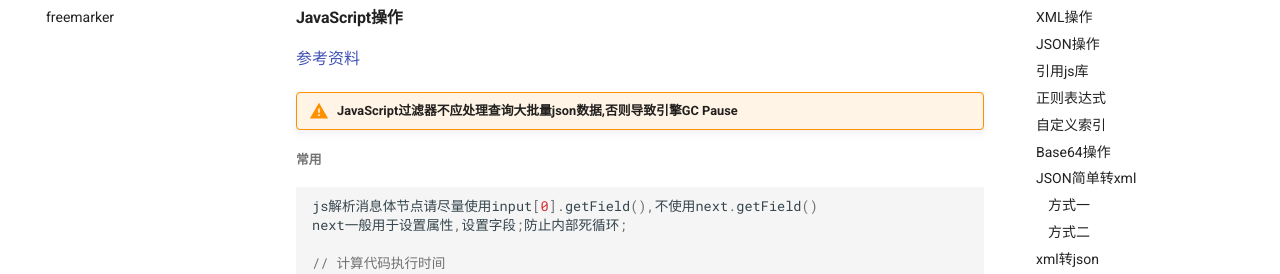
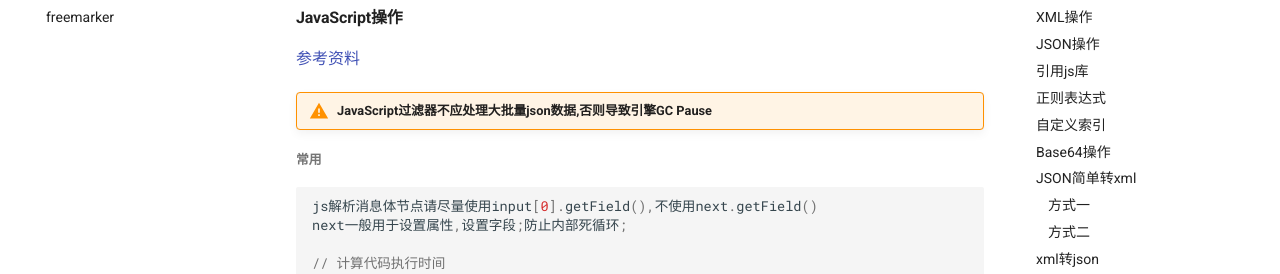
Before and after one commit to liaozhimingandy/demo, an MkDocs documentation site: the page built from docs/filter/JavaScript.md, in a window 1280 px wide and 900 px high. Shown: the part 223-497 px from the top of the window. Built offline with MkDocs 1.6.1 and Material for MkDocs 9.7.7, drawn with Linux system fonts in a browser that asks for light colours.

Commit message:
内容: 1.更新部分内容;

```diff
--- a/docs/filter/JavaScript.md
+++ b/docs/filter/JavaScript.md
@@ -2,7 +2,7 @@
 
 [参考资料](https://www.w3school.com.cn/js/pro_js_typeconversion.asp)
 
-!!! warning "JavaScript过滤器不应处理查询大批量json数据,否则导致引擎GC Pause"
+!!! warning "JavaScript过滤器不应处理大批量json数据,否则导致引擎GC Pause"
 
 ##### 常用
 
```
